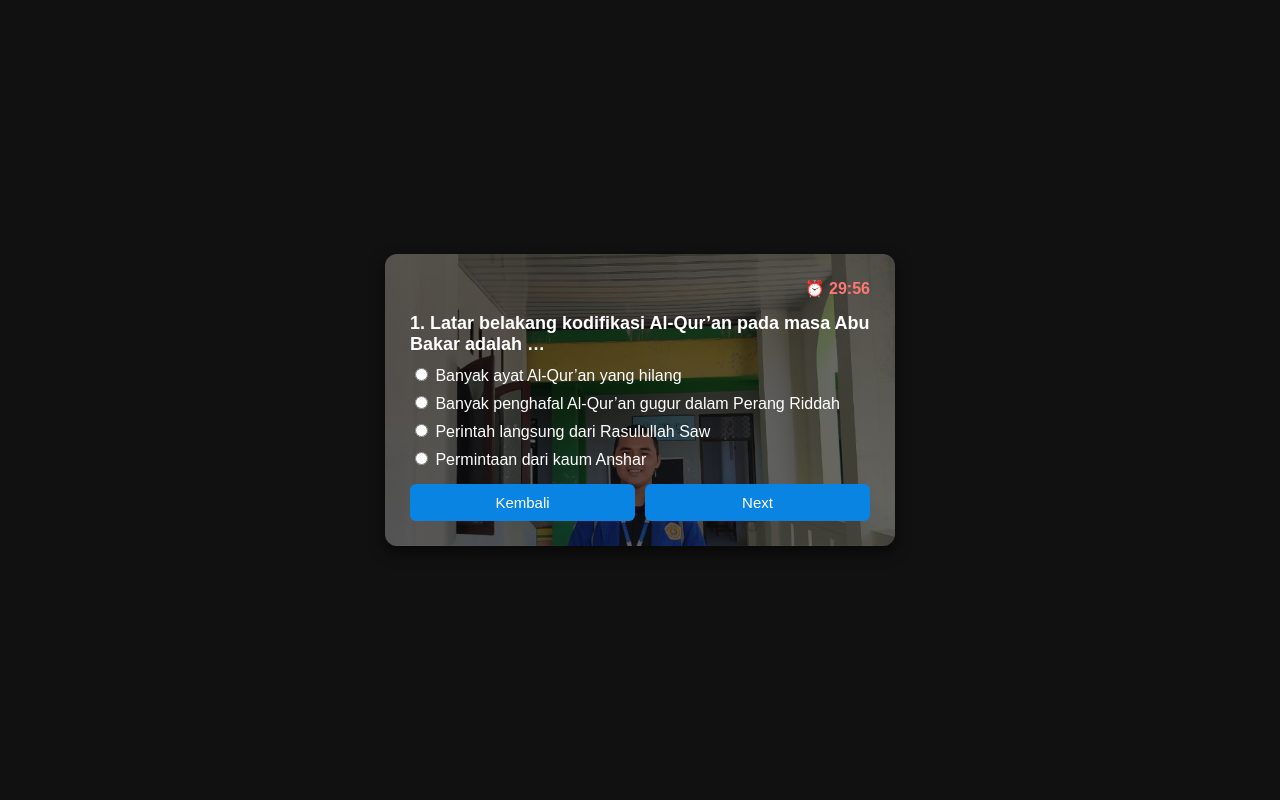
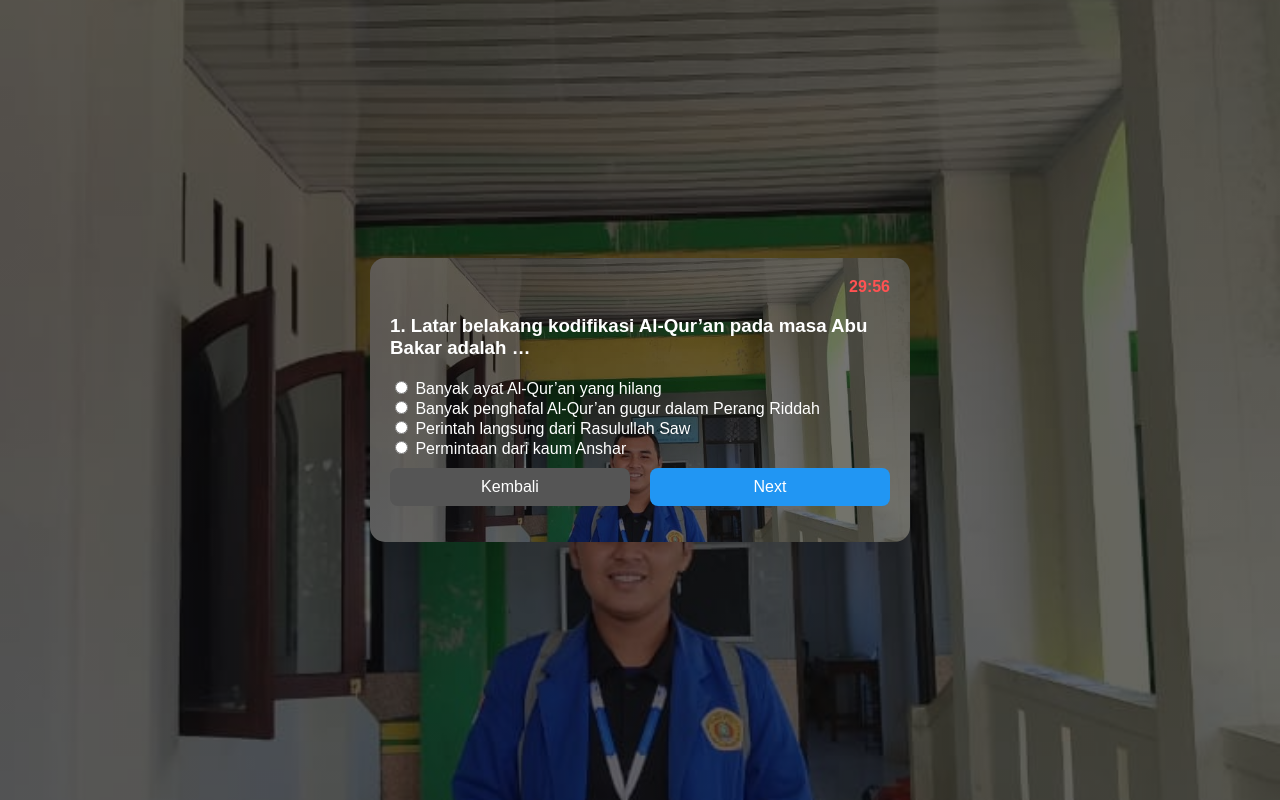
Before and after one commit to MuhmmdReza/Anan-quiz-sejarah-, a plain HTML site: page index.html in a window 1280 px wide. Drawn offline with Linux system fonts and the light colour scheme.

Commit message:
Update index.html

```diff
--- a/index.html
+++ b/index.html
@@ -3,11 +3,13 @@
 <head>
 <meta charset="UTF-8">
 <title>Quiz Sejarah Islam</title>
-
 <style>
 body {
   font-family: Arial, sans-serif;
-      background: #111; /* body gelap, bukan putih */
+  background:
+    linear-gradient(rgba(0,0,0,0.6), rgba(0,0,0,0.6)),
+    url('background-luar.jpg') no-repeat center center fixed;
+  background-size: cover;
   display: flex;
   justify-content: center;
   align-items: center;
@@ -15,203 +17,151 @@
   margin: 0;
 }
 
-    /* KOTAK QUIZ PAKAI FOTO */
 .quiz-box {
   background:
-        linear-gradient(
-          rgba(0,0,0,0.6),
-          rgba(0,0,0,0.6)
-        ),
-        url('background.jpg'); /* FOTO KAMU */
+    linear-gradient(rgba(0,0,0,0.55), rgba(0,0,0,0.55)),
+    url('background-quiz.jpg') no-repeat center center;
   background-size: cover;
-      background-position: center;
+  padding: 20px;
+  border-radius: 15px;
+  width: 90%;
+  max-width: 500px;
+  color: white;
+}
 
-      color: white;
-      padding: 25px;
-      width: 460px;
-      border-radius: 12px;
-      box-shadow: 0 6px 15px rgba(0,0,0,0.6);
+button {
+  padding: 10px;
+  margin-top: 10px;
+  width: 48%;
+  border: none;
+  border-radius: 8px;
+  font-size: 16px;
+  cursor: pointer;
 }
+
+.next { background: #2196F3; color: white; }
+.back { background: #555; color: white; }
 
 .timer {
   text-align: right;
   font-weight: bold;
-      color: #ff7675;
-      margin-bottom: 10px;
-    }
-
-    h2 {
-      font-size: 18px;
-      margin-bottom: 10px;
-    }
-
-    .option {
-      margin: 8px 0;
-    }
-
-    .result {
-      margin-top: 10px;
-      font-weight: bold;
-    }
-
-    .buttons {
-      display: flex;
-      gap: 10px;
-      margin-top: 15px;
-    }
-
-    button {
-      flex: 1;
-      padding: 10px;
-      border: none;
-      background: #0984e3;
-      color: white;
-      font-size: 15px;
-      border-radius: 6px;
-      cursor: pointer;
-    }
-
-    button:hover {
-      background: #74b9ff;
-      color: black;
+  color: #ff5252;
 }
 </style>
 </head>
+
 <body>
 
 <div class="quiz-box">
-  <div class="timer" id="timer">⏰ 30:00</div>
-  <h2 id="question"></h2>
-  <div id="options"></div>
-  <div id="result" class="result"></div>
+  <div class="timer" id="timer">30:00</div>
+  <h3 id="question"></h3>
+  <div id="answers"></div>
 
-  <div class="buttons">
-    <button onclick="prevQuestion()">Kembali</button>
-    <button onclick="nextQuestion()">Next</button>
-  </div>
+  <div style="display:flex; justify-content:space-between;">
+    <button class="back" onclick="prevQuestion()">Kembali</button>
+    <button class="next" onclick="nextQuestion()">Next</button>
   </div>
 
-<!-- SOUND -->
-<audio id="soundBenar" src="benar.mp3"></audio>
-<audio id="soundSalah" src="salah.mp3"></audio>
-<audio id="soundSelesai" src="selesai.mp3"></audio>
+  <p id="result"></p>
+</div>
+
+<audio id="benar" src="benar.mp3"></audio>
+<audio id="salah" src="salah.mp3"></audio>
+<audio id="selesai" src="selesai.mp3"></audio>
 
 <script>
 const quiz = [
  {
-      question: "1. Latar belakang kodifikasi Al-Qur’an pada masa Abu Bakar adalah …",
-      options: [
-        "Banyak ayat Al-Qur’an yang hilang",
+  q:"1. Latar belakang kodifikasi Al-Qur’an pada masa Abu Bakar adalah …",
+  a:["Banyak ayat Al-Qur’an yang hilang",
      "Banyak penghafal Al-Qur’an gugur dalam Perang Riddah",
      "Perintah langsung dari Rasulullah Saw",
-        "Permintaan dari kaum Anshar"
-      ],
-      answer: 1
+     "Permintaan dari kaum Anshar"],
+  correct:1
  },
  {
-      question: "2. Sahabat yang ditunjuk Abu Bakar memimpin pengumpulan Al-Qur’an adalah …",
-      options: [
-        "Umar bin Khathab",
-        "Ali bin Abi Thalib",
-        "Zaid bin Tsabit",
-        "Utsman bin Affan"
-      ],
-      answer: 2
+  q:"2. Sahabat yang ditunjuk Abu Bakar memimpin pengumpulan Al-Qur’an adalah …",
+  a:["Umar bin Khathab","Ali bin Abi Thalib","Zaid bin Tsabit","Utsman bin Affan"],
+  correct:2
  },
  {
-      question: "3. Peristiwa Riddah terjadi karena …",
-      options: [
-        "Perluasan wilayah",
-        "Menolak zakat dan murtad",
-        "Perselisihan sahabat",
-        "Serangan Romawi"
-      ],
-      answer: 1
+  q:"3. Peristiwa Riddah terjadi karena …",
+  a:["Perluasan wilayah","Menolak zakat & murtad","Perselisihan sahabat","Serangan Romawi"],
+  correct:1
  },
  {
-      question: "4. Musyawarah penentuan khalifah terjadi di …",
-      options: [
-        "Masjid Nabawi",
-        "Rumah Aisyah",
-        "Saqifah Bani Saidah",
-        "Padang Arafah"
-      ],
-      answer: 2
+  q:"4. Musyawarah penentuan khalifah berlangsung di …",
+  a:["Masjid Nabawi","Rumah Aisyah","Saqifah Bani Saidah","Padang Arafah"],
+  correct:2
  },
  {
-      question: "5. Lama pemerintahan Abu Bakar adalah …",
-      options: [
-        "1 tahun",
-        "2 tahun 3 bulan",
-        "5 tahun",
-        "10 tahun"
-      ],
-      answer: 1
+  q:"5. Lama pemerintahan Abu Bakar sekitar …",
+  a:["1 tahun","2 tahun 3 bulan","5 tahun","10 tahun"],
+  correct:1
  }
 ];
 
-  let current = 0;
-  let answers = Array(quiz.length).fill(null);
+let index = 0;
+let score = 0;
+let answers = [];
 
-  let timeLeft = 30 * 60;
-  const timerInterval = setInterval(() => {
-    const m = Math.floor(timeLeft / 60);
-    const s = timeLeft % 60;
-    document.getElementById("timer").innerText =
-      `⏰ ${m}:${s < 10 ? "0" : ""}${s}`;
-    if (timeLeft <= 0) finishQuiz();
-    timeLeft--;
-  }, 1000);
+function loadQuestion(){
+ document.getElementById("question").innerText = quiz[index].q;
+ const ans = document.getElementById("answers");
+ ans.innerHTML = "";
+ quiz[index].a.forEach((item,i)=>{
+   ans.innerHTML += `
+    <label>
+     <input type="radio" name="answer" value="${i}" onclick="check(${i})">
+     ${item}
+    </label><br>`;
+ });
+ document.getElementById("result").innerText = "";
+}
 
-  function loadQuestion() {
-    const q = quiz[current];
-    question.innerText = q.question;
-    options.innerHTML = "";
-    result.innerHTML = "";
-
-    q.options.forEach((opt, i) => {
-      options.innerHTML += `
-        <div class="option">
-          <input type="radio" name="option" value="${i}"
-          ${answers[current] === i ? "checked" : ""}>
-          ${opt}
-        </div>`;
-    });
-
-    if (answers[current] !== null) {
-      if (answers[current] === q.answer) {
-        result.innerHTML = "✅ BENAR";
-        result.style.color = "#00ff99";
+function check(i){
+ answers[index] = i;
+ if(i === quiz[index].correct){
+  document.getElementById("benar").play();
+  document.getElementById("result").innerText = "✔️ Jawaban benar";
  } else {
-        result.innerHTML = "❌ SALAH";
-        result.style.color = "#ff7675";
-      }
+  document.getElementById("salah").play();
+  document.getElementById("result").innerText = "❌ Jawaban salah";
  }
 }
 
-  function nextQuestion() {
-    const selected = document.querySelector('input[name="option"]:checked');
-    if (!selected) return alert("Pilih jawaban dulu!");
-    answers[current] = +selected.value;
-
-    answers[current] === quiz[current].answer
-      ? soundBenar.play()
-      : soundSalah.play();
-
-    current < quiz.length - 1 ? (current++, loadQuestion()) : finishQuiz();
+function nextQuestion(){
+ if(index < quiz.length-1){
+  index++;
+  loadQuestion();
+ } else {
+  document.getElementById("selesai").play();
+  alert("Quiz selesai! Skor kamu: " + scoreHitung());
+ }
 }
 
-  function prevQuestion() {
-    if (current > 0) current--, loadQuestion();
+function prevQuestion(){
+ if(index > 0){
+  index--;
+  loadQuestion();
+ }
 }
 
-  function finishQuiz() {
-    clearInterval(timerInterval);
-    soundSelesai.play();
-    const score = answers.filter((a, i) => a === quiz[i].answer).length;
-    document.querySelector(".quiz-box").innerHTML =
-      `<h2>Quiz Selesai 🎉</h2><p>Skor kamu: <b>${score}/${quiz.length}</b></p>`;
+function scoreHitung(){
+ let s=0;
+ answers.forEach((a,i)=>{ if(a===quiz[i].correct) s++; });
+ return s+"/"+quiz.length;
 }
+
+// TIMER 30 MENIT
+let time = 1800;
+setInterval(()=>{
+ let m = Math.floor(time/60);
+ let s = time%60;
+ document.getElementById("timer").innerText =
+  `${m}:${s<10?'0'+s:s}`;
+ if(time>0) time--;
+},1000);
 
 loadQuestion();
 </script>
```
Lines whose indentation alone changed are shown as unchanged.
